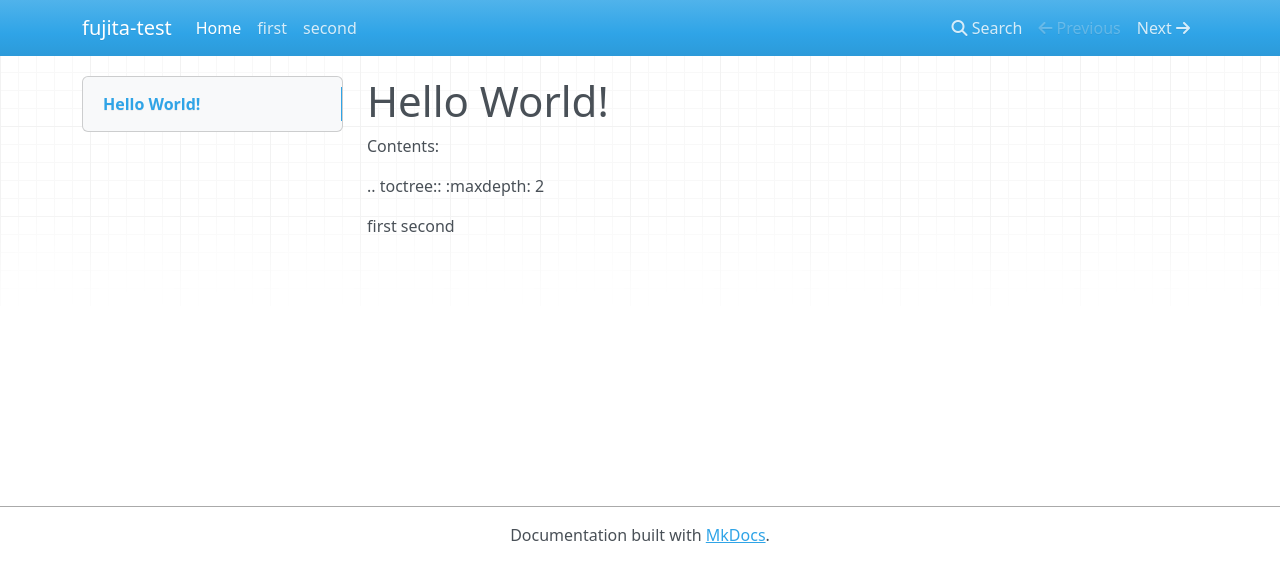
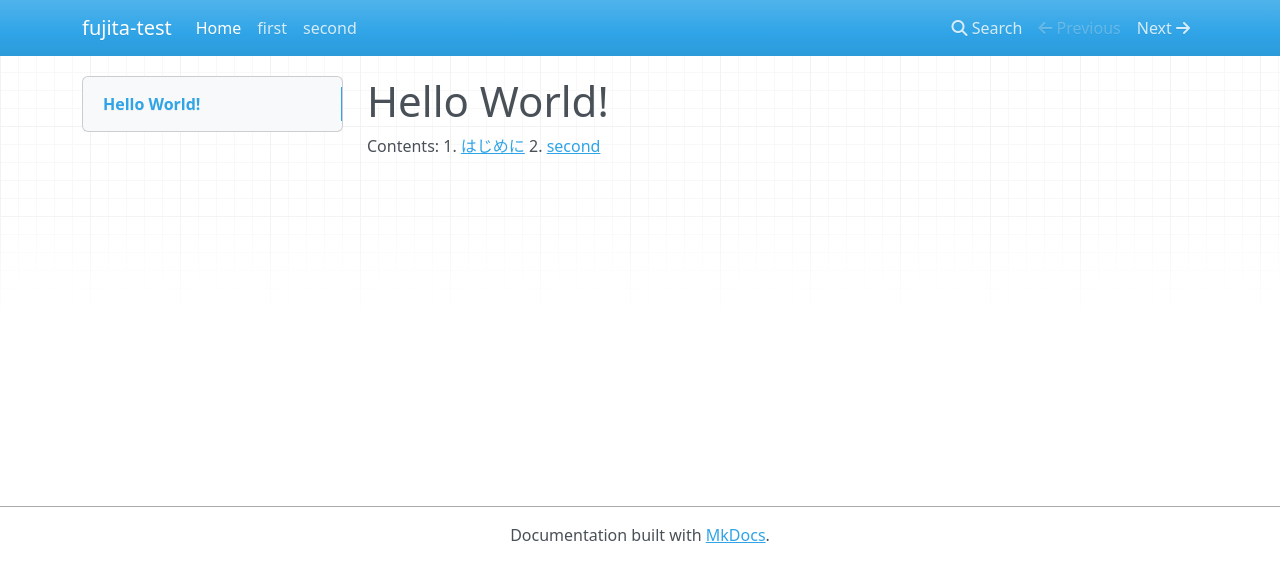
Before and after one commit to fujita-shintaro/RTD-fujita, an MkDocs documentation site: the page built from docs/index.md, in a window 1280 px wide. Shown: the top 582 px of the page. Built offline with MkDocs 1.6.1, drawn with Linux system fonts in a browser that asks for light colours; nearby versions of some CDN libraries; old or Windows-style settings are respelled for this version of MkDocs.

Commit message:
Update index.md

```diff
--- a/docs/index.md
+++ b/docs/index.md
@@ -2,9 +2,5 @@ Hello World!
 ============
 
 Contents:
-
-.. toctree::
-   :maxdepth: 2
-
-   first
-   second
+1. [はじめに](first.md)
+2. [second](second.md)
```
